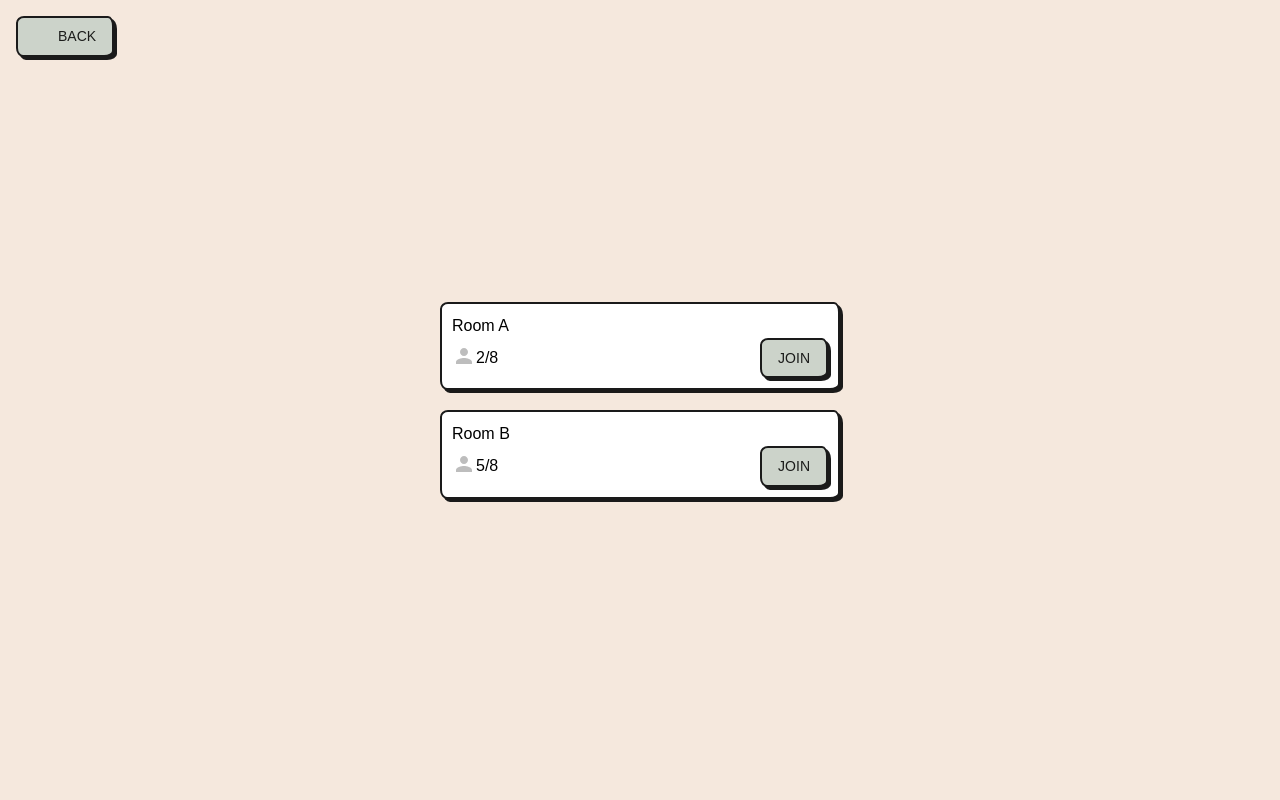
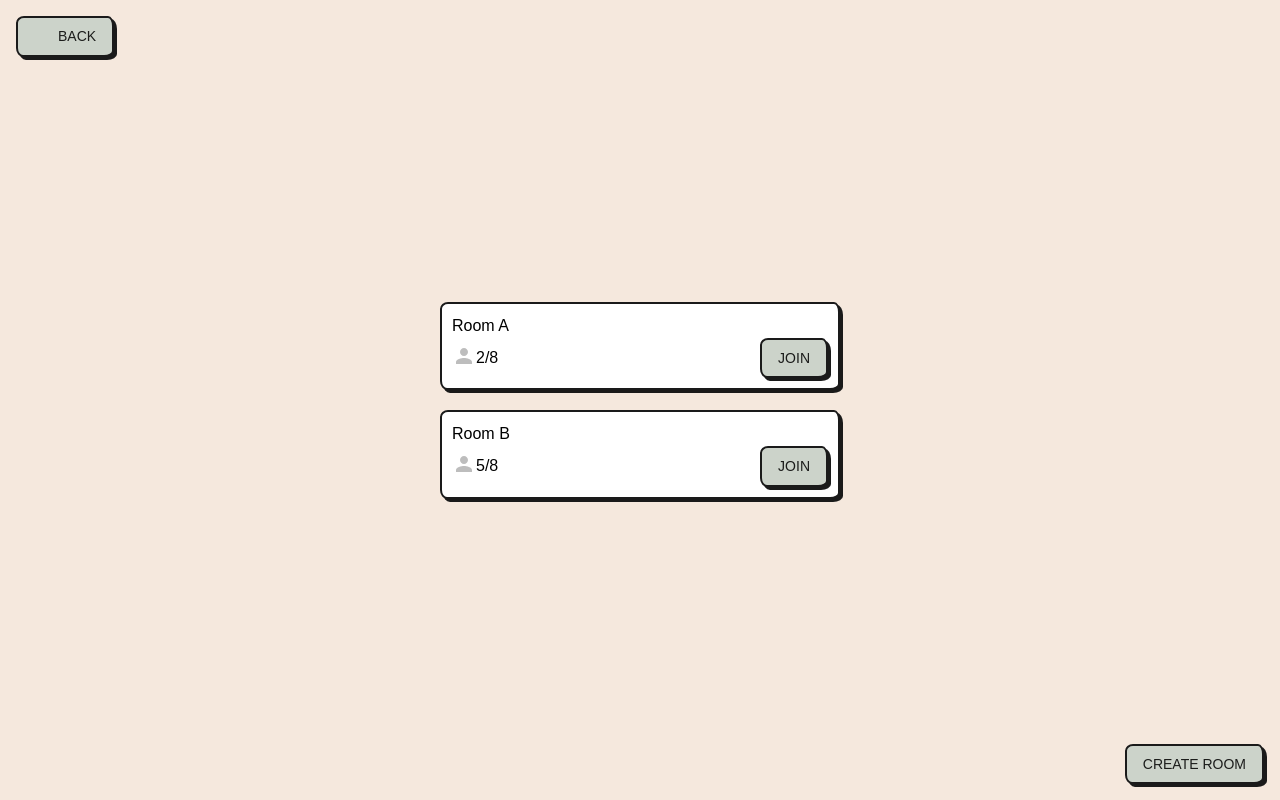
Before and after one commit to Dav0105/PictwoChat_Frontend, a React (Vite) app: page /rooms in a window 1280 px wide. Built offline with nearby package versions, Linux system fonts and the light colour scheme; some icons are missing; a web font is replaced by a local one.

Commit message:
code: added btn and popup to create a room

```diff
--- a/src/pages/Rooms.tsx
+++ b/src/pages/Rooms.tsx
@@ -1,7 +1,9 @@
 import { Person, } from "@mui/icons-material"
-import { Button, Box, Container, Stack, Typography } from "@mui/material"
+import { Button, Box, Container, Stack, Typography, TextField } from "@mui/material"
 import { Link } from "react-router-dom"
 import ArrowBackIcon from '@mui/icons-material/ArrowBack'
+import { useState } from "react"
+import { Modal } from "@mui/material"
 
 type RoomProps = {
     roomName: string,
@@ -9,7 +11,37 @@ type RoomProps = {
     room_size: number
 }
 
-function Room({roomName, num_users, room_size}: RoomProps) {
+const roomsCreation = false
+
+// Create RoomPop up
+function CreateRoomPopup() {
+    return (
+        <Box sx={{
+            position: 'absolute',
+            top: '50%',
+            left: '50%',
+            transform: 'translate(-50%, -50%)',
+            width: 400,
+            backgroundColor: 'white',
+            border: '2px solid #1a1a1a',
+            borderRadius: '8px 6px 10px 7px / 7px 10px 6px 9px',
+            boxShadow: '3px 3px 0px #1a1a1a',
+            p: 4,
+        }}>
+            <Typography variant="h6" color="black" gutterBottom>
+                Create a new room
+            </Typography>
+            <TextField fullWidth label="Room Name" variant="outlined" margin="normal" />
+            <Link to="/chat" style={{ textDecoration: 'none' }}>
+            <Button variant="contained" color="secondary" sx={{ mt: 2 }}>
+                Create
+            </Button>
+            </Link>
+        </Box>
+    )
+}
+
+function Room({ roomName, num_users, room_size }: RoomProps) {
 
     return (
         <Box color={"white"} sx={{
@@ -26,8 +58,8 @@ function Room({roomName, num_users, room_size}: RoomProps) {
             <Typography variant="body1" color="black">{roomName}</Typography>
 
             <Box display={'flex'}>
-                <Box sx={{display: 'flex', marginTop: 'auto', marginBottom: 'auto', marginRight: 'auto'}}>
-                    <Person color="disabled"/>
+                <Box sx={{ display: 'flex', marginTop: 'auto', marginBottom: 'auto', marginRight: 'auto' }}>
+                    <Person color="disabled" />
                     <Typography variant="subtitle1" color="black">{num_users}/{room_size}</Typography>
                 </Box>
 
@@ -45,7 +77,13 @@ function Room({roomName, num_users, room_size}: RoomProps) {
 }
 
 function Rooms() {
+    const [showPopup, setShowPopup] = useState(false)
+
     return (
+        <>
+            <Modal open={showPopup} onClose={() => setShowPopup(false)}>
+                <CreateRoomPopup />
+            </Modal>
             <Box sx={{ display: 'flex', justifyContent: 'center', flexDirection: 'column', minHeight: '100vh' }}>
                 <Link to="/" style={{ textDecoration: 'none', position: 'absolute', top: 16, left: 16 }}>
                     <Button variant="contained" color="secondary" startIcon={<ArrowBackIcon />}>
@@ -54,12 +92,20 @@ function Rooms() {
                 </Link>
                 <Container maxWidth="md">
                     <Stack gap={"20px"}>
-                    <Room roomName={"Room A"} num_users={2} room_size={8}/>
-                    <Room roomName={"Room B"} num_users={5} room_size={8}/>
+                        <Room roomName={"Room A"} num_users={2} room_size={8} />
+                        <Room roomName={"Room B"} num_users={5} room_size={8} />
                     </Stack>
-
                 </Container>
+                <Button
+                    variant="contained"
+                    color="secondary"
+                    sx={{ position: 'absolute', bottom: 16, right: 16 }}
+                    onClick={() => setShowPopup(true)}
+                >
+                    Create Room
+                </Button>
             </Box>
+        </>
     )
 }
 
```
Lines whose indentation alone changed are shown as unchanged.
